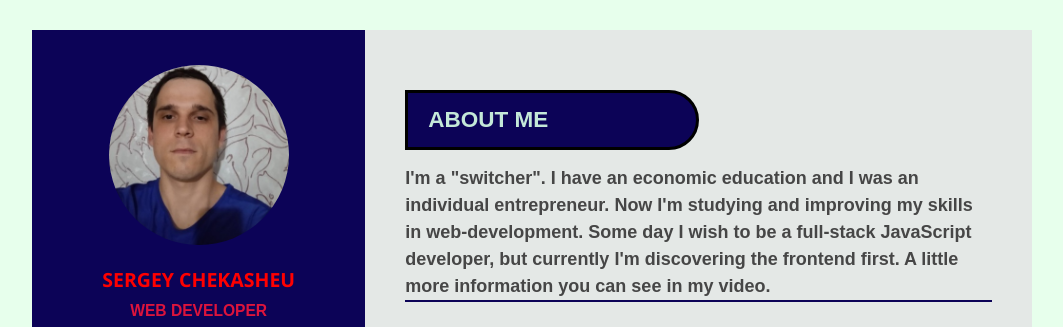
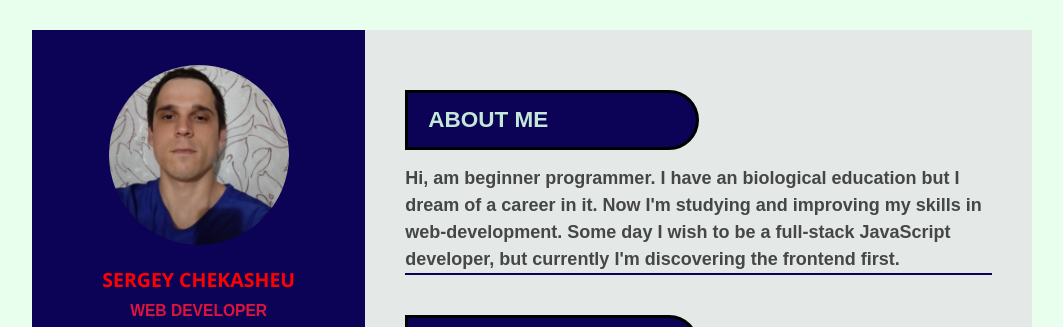
Before and after one commit to checko25/rsschool-cv, a plain HTML site: page index.html in a window 1280 px wide. Shown: the top 327 px of the page, without its empty margins (108-1171 px from the left). Drawn offline with nearby package versions, Linux system fonts and the light colour scheme.

Commit message:
Update index.html

```diff
--- a/index.html
+++ b/index.html
@@ -15,7 +15,7 @@
     <div class="left">
         <div class = "profile_text">
         <div class = "imgBox">
-            <img src="face.jpg">
+            <img src="face.jpg" alt = "Where is photo?!">
         </div>
         <h2>Sergey Chekasheu<br><span>Web developer</span></h2>
 
@@ -94,11 +94,11 @@
         <div class="about">
             <span class = right_note>About me</span>
             <div class = "content">
-                <p>I'm a "switcher". I have an economic education and I was an individual entrepreneur.
+                <p>Hi, am beginner programmer. I have an biological education but I dream of a career in it.
                     Now I'm studying and improving my skills in web-development.
                     Some day I wish to be a full-stack JavaScript developer,
                     but currently I'm discovering the frontend first.
-                    A little more information you can see in my video.</p>
+                 </p>
             </div>
         </div>
         <div class="about">
```
